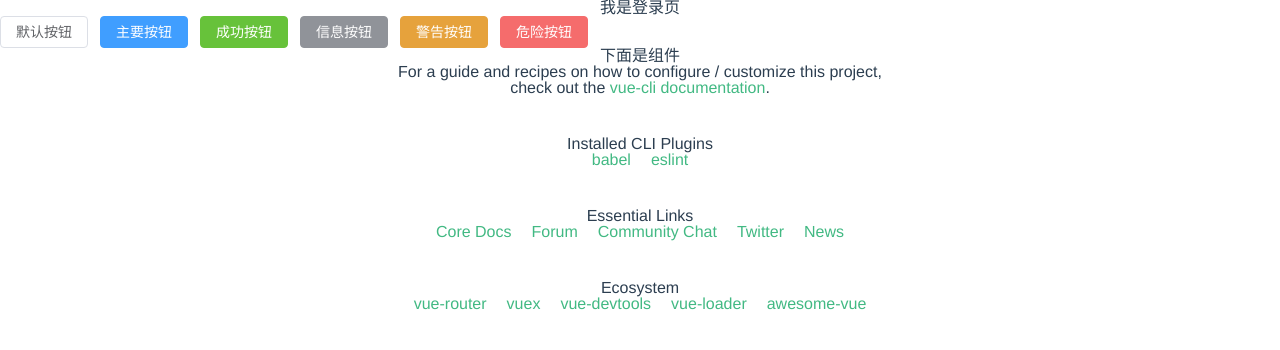
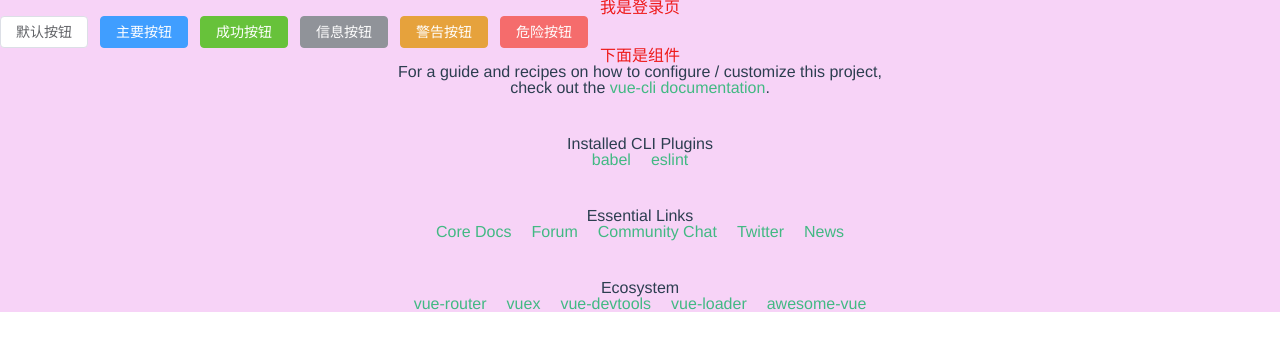
Before and after one commit to 948489458/vue3_cli, a Vue app: page / in a window 1280 px wide. Shown: the top 350 px of the page. Built offline with nearby package versions, Linux system fonts and the light colour scheme; no server answers.

Commit message:
开始添加scss

```diff
--- a/package.json
+++ b/package.json
@@ -11,6 +11,7 @@
     "axios": "^0.21.1",
     "core-js": "^3.6.5",
     "element-plus": "^1.1.0-beta.7",
+    "style-resources-loader": "^1.4.1",
     "vue": "^3.0.0",
     "vue-router": "^4.0.0-0",
     "vuex": "^4.0.0-0"
@@ -25,6 +26,8 @@
     "babel-eslint": "^10.1.0",
     "eslint": "^6.7.2",
     "eslint-plugin-vue": "^7.0.0",
+    "node-sass": "^6.0.1",
+    "sass-loader": "^12.1.0",
     "vue-cli-plugin-axios": "0.0.4"
   },
   "eslintConfig": {
--- a/src/views/login/index.vue
+++ b/src/views/login/index.vue
@@ -1,5 +1,5 @@
 <template>
-  <div>
+  <div class="div">
     <p>我是登录页</p>
     <el-row>
       <el-button>默认按钮</el-button>
@@ -24,6 +24,11 @@ export default {
   },
 };
 </script>
-<style scoped >
-
+<style scoped lang="scss">
+.div{
+  background-color: rgba(228, 109, 228, 0.3);
+  p{
+    color: rgb(238, 25, 25);
+  }
+}
 </style>
```
Also changed, not shown: 1 other file (tests, documents, lock files or other folders).
